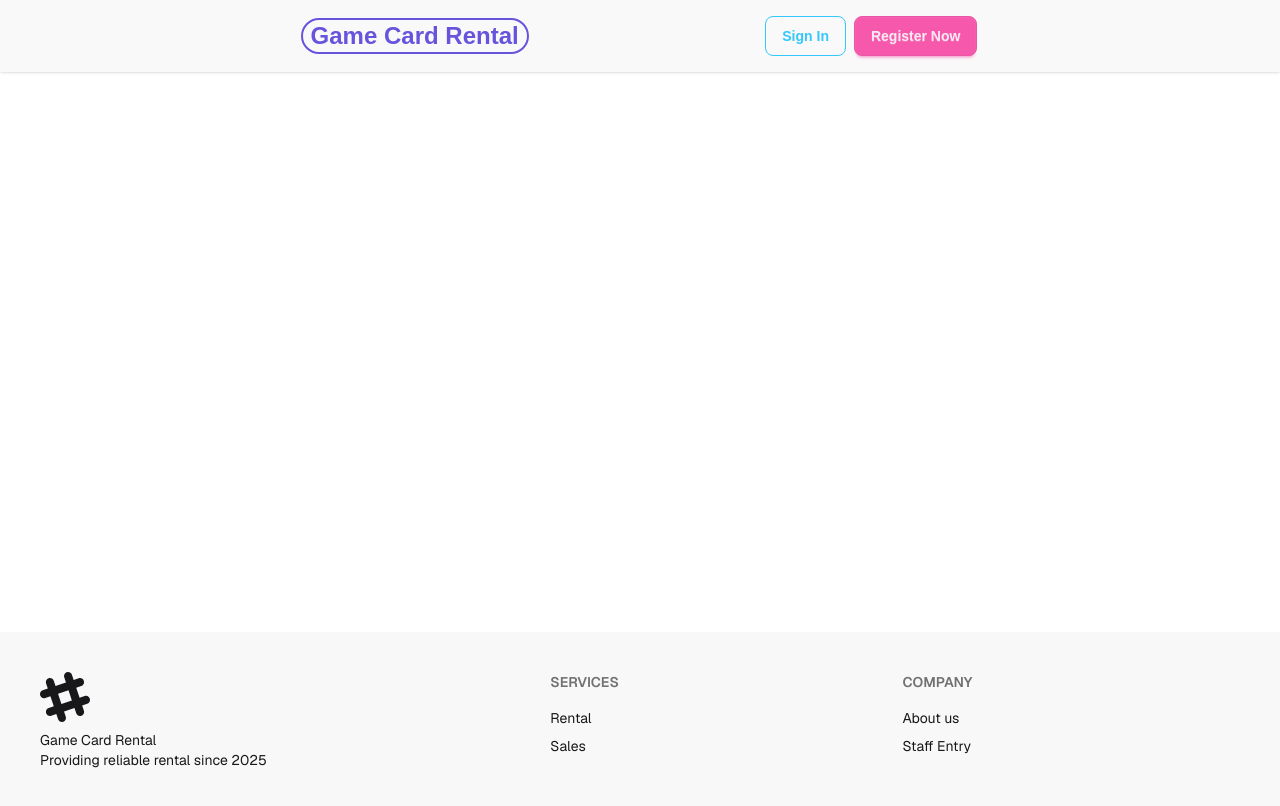
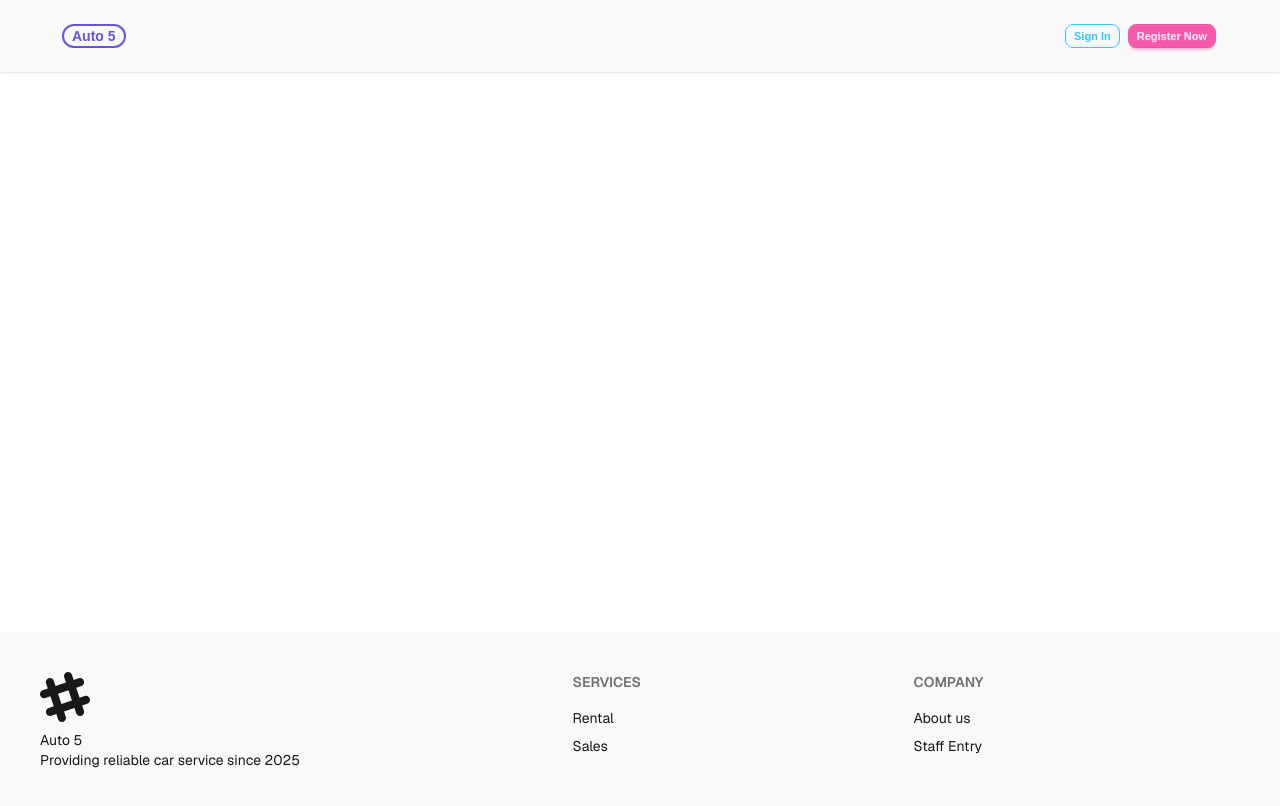
Before and after one commit to feolive/mechanic-shop, a Next.js app: page / in a window 1280 px wide. Shown: the top 806 px of the page. Built offline with nearby package versions, Linux system fonts and the light colour scheme; no server answers.

Commit message:
adjusted home page layout

```diff
--- a/app/_components/side-bar.jsx
+++ b/app/_components/side-bar.jsx
@@ -25,7 +25,7 @@ export default function SideBar() {
     <div className="h-screen w-64 bg-base-100 text-base-content fixed left-0 top-0 ">
       <div className="flex flex-row justify-center items-center w-full h-10 bg-gradient-to-r from-[#ff006e] to-[#8338ec] rounded-badge">
         <p className="text-lg font-bold italic text-white">
-          Customer & Card Center
+          Staff Center
         </p>
       </div>
       <nav className="py-12 ml-4">
--- a/app/page.jsx
+++ b/app/page.jsx
@@ -36,13 +36,13 @@ export default function Home() {
   return (
     <>
       <header className="w-full fixed top-0 shadow-sm">
-        <div className="flex justify-evenly items-center w-full h-14 sm:h-18 px-16 bg-base-200 opacity-80 backdrop-blur-sm">
-          <h1 className="text-2xl font-bold text-primary outline-2 px-2 rounded-full">Game Card Rental</h1>
-          <nav className="flex justify-end items-end gap-2">
+        <div className="inline-flex justify-between items-center w-full h-14 sm:h-18 px-16 bg-base-200 opacity-80 backdrop-blur-sm">
+          <h1 className="text-sm xs:text-2xl font-bold text-primary outline-2 px-2 rounded-full">Auto 5</h1>
+          <nav className="inline-flex justify-end items-end gap-2">
             { customer ? <Link className="btn btn-link underline-offset-2" href="/rental">My Account</Link> : (
               <>
-                <button className="btn btn-outline btn-info rounded-lg" onClick={signOutStaff}>Sign In</button>
-                <Link className="btn btn-secondary rounded-lg" href="/signup">Register Now</Link>
+                <button className="btn btn-outline btn-info btn-xs xs:btn-sm rounded-lg" onClick={signOutStaff}>Sign In</button>
+                <Link className="btn btn-secondary btn-xs xs:btn-sm rounded-lg" href="/signup">Register Now</Link>
               </>
             )}
           </nav>
@@ -66,9 +66,9 @@ export default function Home() {
               <path d="M22.672 15.226l-2.432.811.841 2.515c.33 1.019-.209 2.127-1.23 2.456-1.15.325-2.148-.321-2.463-1.226l-.84-2.518-5.013 1.677.84 2.517c.391 1.203-.434 2.542-1.831 2.542-.88 0-1.601-.564-1.86-1.314l-.842-2.516-2.431.809c-1.135.328-2.145-.317-2.463-1.229-.329-1.018.211-2.127 1.231-2.456l2.432-.809-1.621-4.823-2.432.808c-1.355.384-2.558-.59-2.558-1.839 0-.817.509-1.582 1.327-1.846l2.433-.809-.842-2.515c-.33-1.02.211-2.129 1.232-2.458 1.02-.329 2.13.209 2.461 1.229l.842 2.515 5.011-1.677-.839-2.517c-.403-1.238.484-2.553 1.843-2.553.819 0 1.585.509 1.85 1.326l.841 2.517 2.431-.81c1.02-.33 2.131.211 2.461 1.229.332 1.018-.21 2.126-1.23 2.456l-2.433.809 1.622 4.823 2.433-.809c1.242-.401 2.557.484 2.557 1.838 0 .819-.51 1.583-1.328 1.847m-8.992-6.428l-5.01 1.675 1.619 4.828 5.011-1.674-1.62-4.829z"></path>
             </svg>
             <p>
-              Game Card Rental
+              Auto 5
               <br />
-              Providing reliable rental since 2025
+              Providing reliable car service since 2025
             </p>
           </aside>
           <nav>
```
